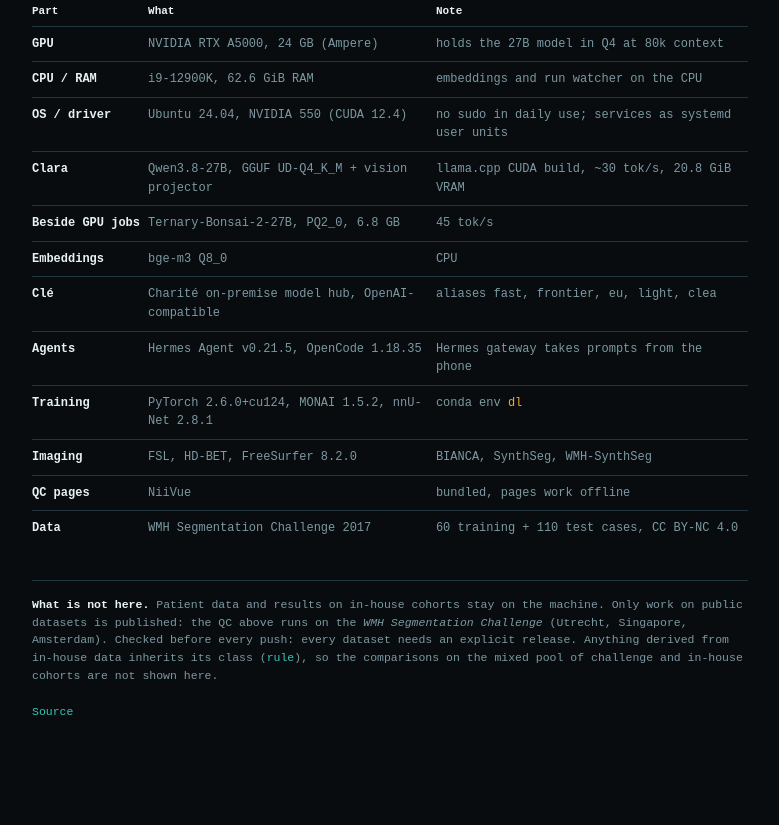
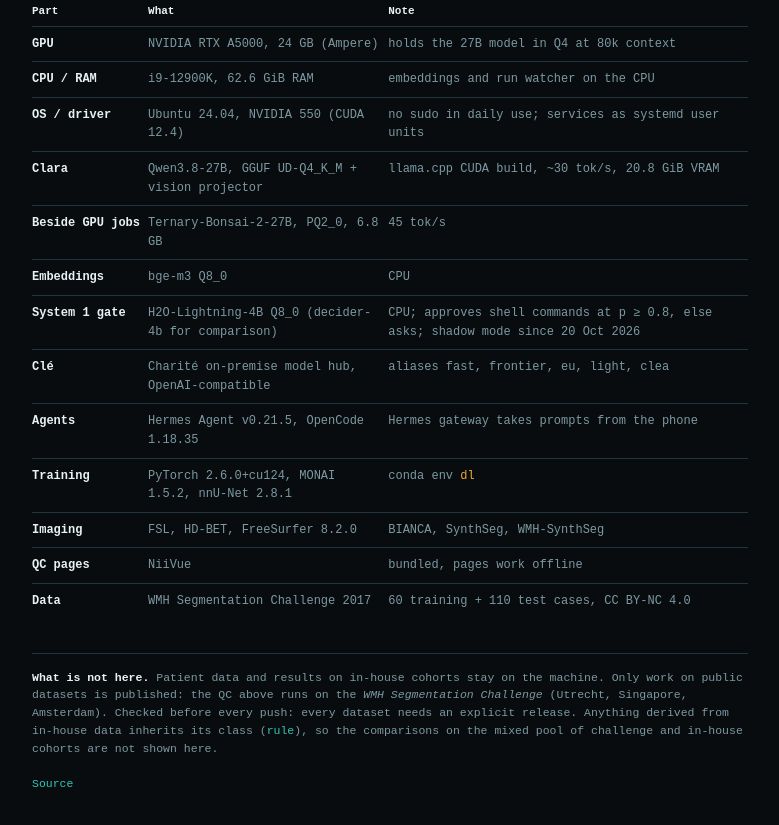
Before and after one commit to mendeltem/clara_working_station, a plain HTML site: page index.html in a window 1280 px wide. Shown: the part 3677-4502 px from the top of the page, without its empty margins (250-1029 px from the left). Before the commit the page ends 4441 px from the top, so only its background shows below. Drawn offline with Linux system fonts and the light colour scheme.

Commit message:
Setup: add the System 1 approval gate models on the CPU (shadow mode)

```diff
--- a/index.html
+++ b/index.html
@@ -146,6 +146,7 @@ scripts in <a class="gh" href="https://github.com/mendeltem/local_models/tree/ma
 <tr><td>Clara</td><td>Qwen3.8-27B, GGUF UD-Q4_K_M + vision projector</td><td>llama.cpp CUDA build, ~30 tok/s, 20.8 GiB VRAM</td></tr>
 <tr><td>Beside GPU jobs</td><td>Ternary-Bonsai-2-27B, PQ2_0, 6.8 GB</td><td>45 tok/s</td></tr>
 <tr><td>Embeddings</td><td>bge-m3 Q8_0</td><td>CPU</td></tr>
+<tr><td>System 1 gate</td><td>H2O-Lightning-4B Q8_0 (decider-4b for comparison)</td><td>CPU; approves shell commands at p ≥ 0.8, else asks; shadow mode since 20 Oct 2026</td></tr>
 <tr><td>Clé</td><td>Charité on-premise model hub, OpenAI-compatible</td><td>aliases fast, frontier, eu, light, clea</td></tr>
 <tr><td>Agents</td><td>Hermes Agent v0.21.5, OpenCode 1.18.35</td><td>Hermes gateway takes prompts from the phone</td></tr>
 <tr><td>Training</td><td>PyTorch 2.6.0+cu124, MONAI 1.5.2, nnU-Net 2.8.1</td><td>conda env <code>dl</code></td></tr>
```
Also changed, not shown: README.md.
